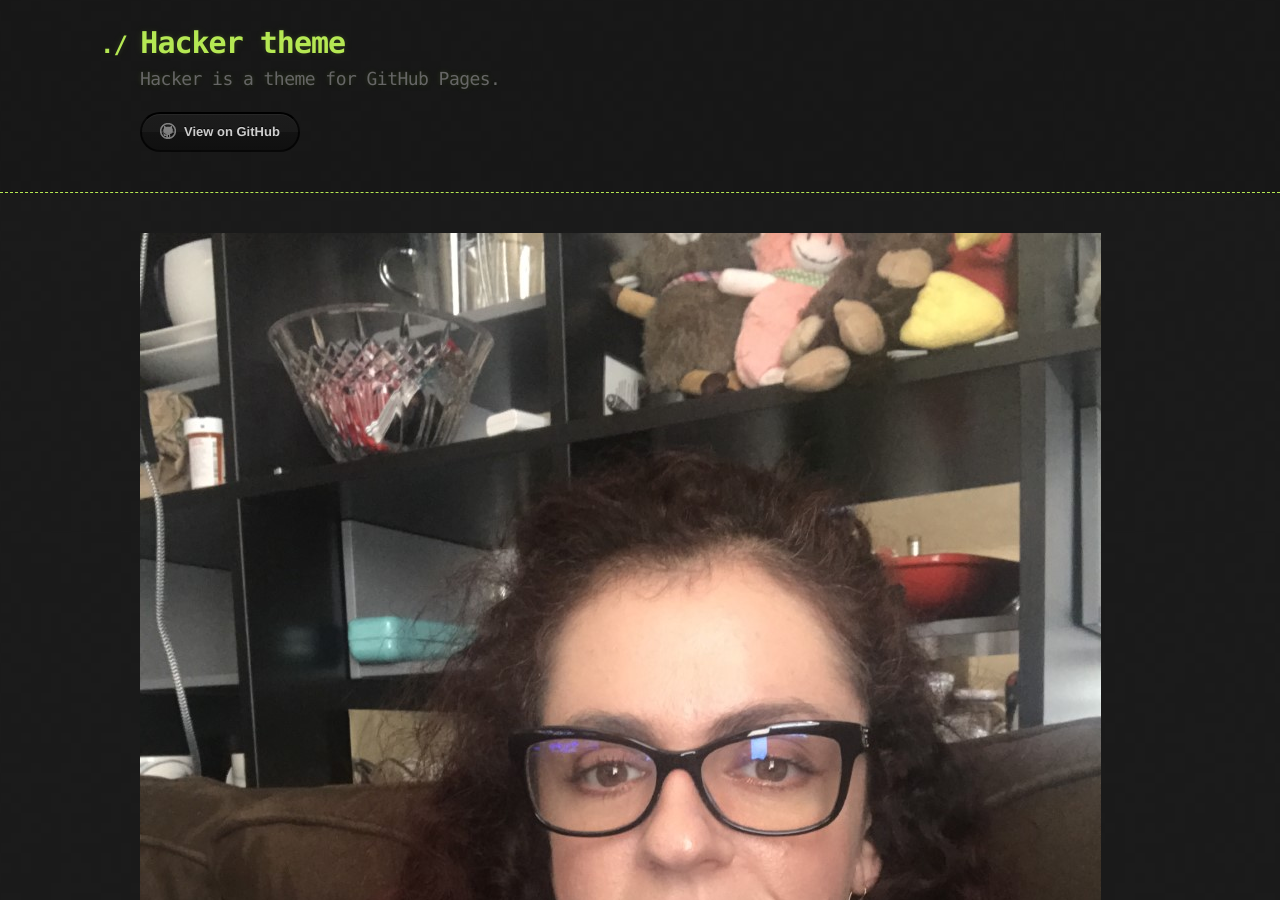
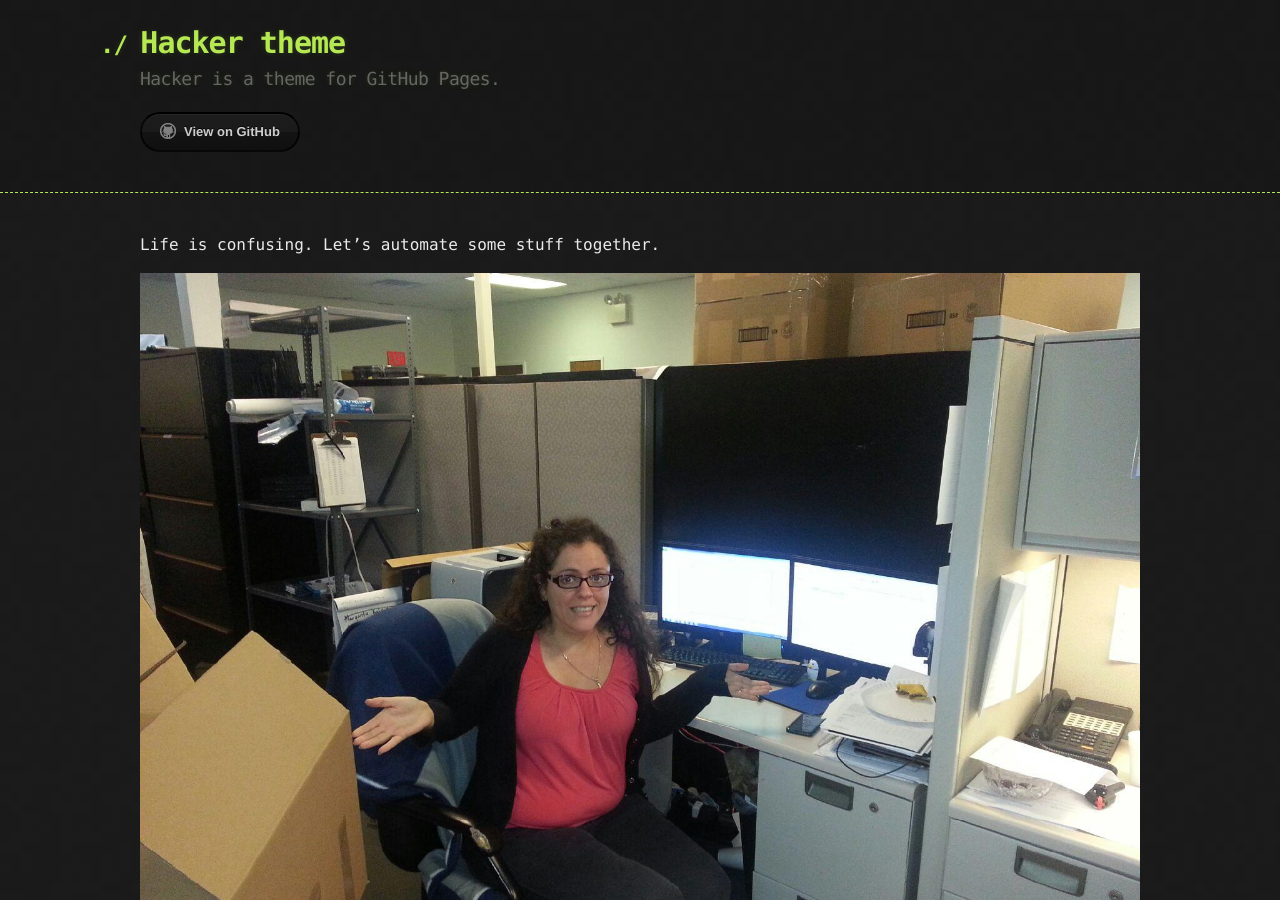
Before and after one commit to gacavaco/gacavaco.github.io, a Jekyll site: the page built from index.md, in a window 1280 px wide and 900 px high. Built offline with Jekyll 4.4.1, drawn with Linux system fonts in a browser that asks for light colours; our own code applies the rules of GitHub Pages for plain Markdown files.

Commit message:
Update index.md

```diff
--- a/index.md
+++ b/index.md
@@ -2,8 +2,9 @@
 title: Grace Cavaco
 description: The titles and descriptions can be changed.
 ---
+Life is confusing.  Let's automate some stuff together.
 
-![My Picture](/pics/Profile_pic.jpg)
+![My Picture](/pics/20131010_152539000_iOS.jpg)
 
 As a demonstration, I have created a folder for Time Series data in which I have put absolutely no time series data.  Silly, that!
 
```
